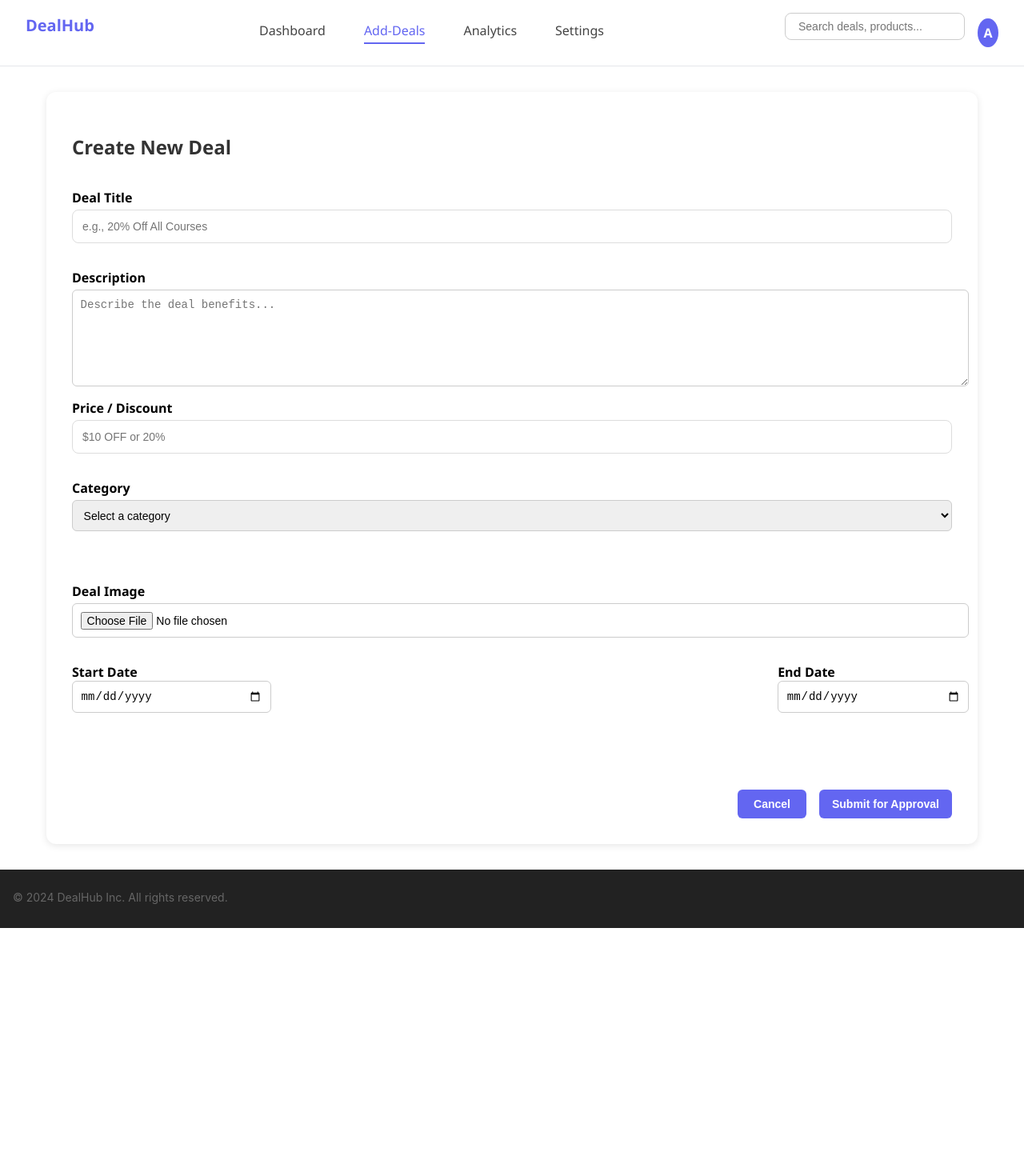
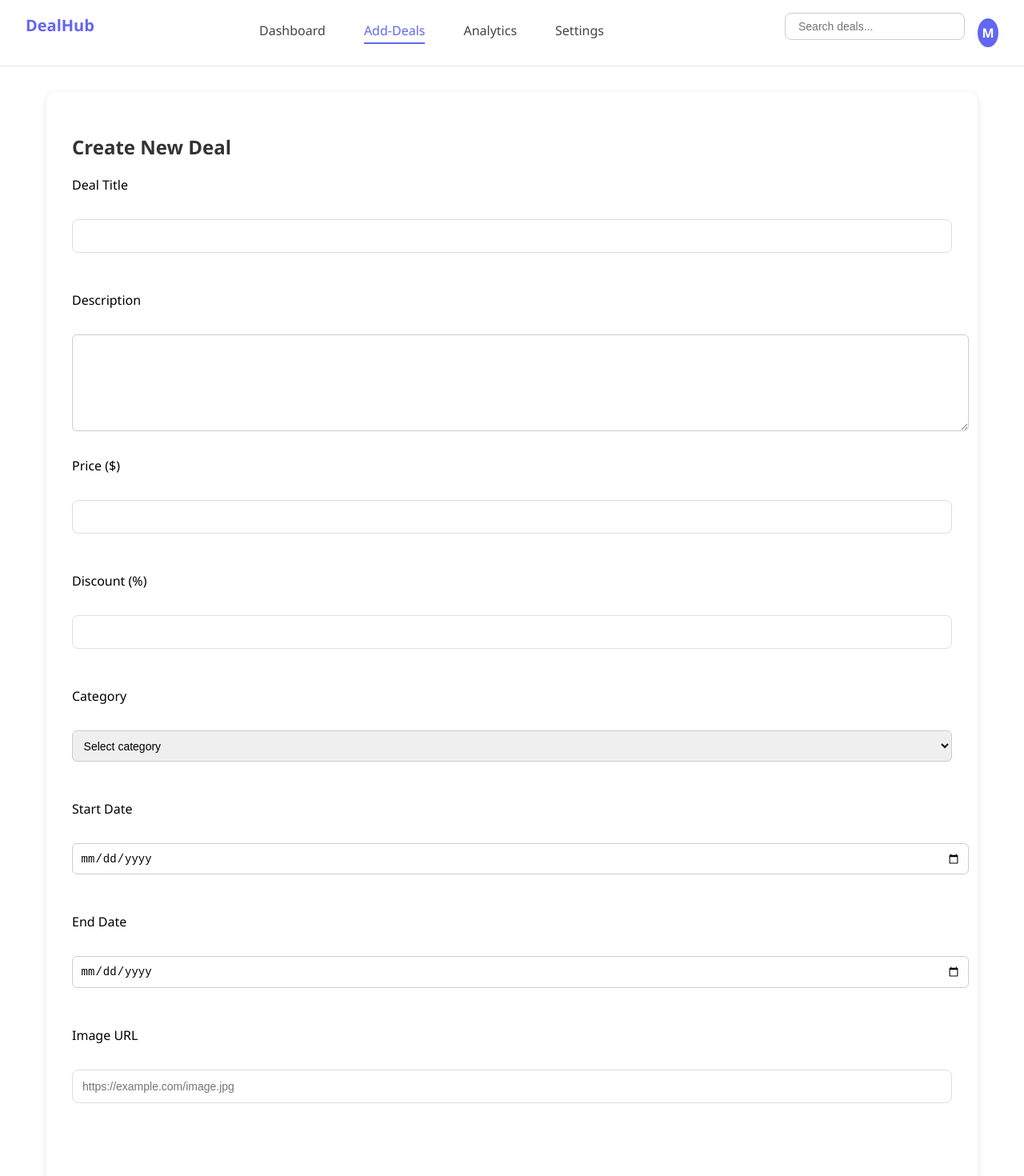
Before and after one commit to patelankeet2/Deal-Hub, a React (Create React App) app in the folder dealhub/: page /create-deal in a window 1280 px wide. Shown: the top 1470 px of the page at 80% size. Before the commit the page ends 1160 px from the top, so only its background shows below. Built offline with nearby package versions, Linux system fonts and the light colour scheme.

Commit message:
Updated create deal page and connected with database.

```diff
--- a/dealhub/src/components/CreateDeal.js
+++ b/dealhub/src/components/CreateDeal.js
@@ -1,6 +1,8 @@
 import React, { useState } from 'react';
 import './CreateDeal.css';
 import { useNavigate, useLocation } from 'react-router-dom';
+import { addDoc, collection, serverTimestamp } from 'firebase/firestore';
+import { db } from '../firebaseConfig';
 
 const CreateDeal = () => {
   const navigate = useNavigate();
@@ -10,37 +12,51 @@ const CreateDeal = () => {
     title: '',
     description: '',
     price: '',
+    discount: '',
     category: '',
     startDate: '',
     endDate: '',
-    image: null,
+    imageUrl: '',
   });
 
-  const [imagePreview, setImagePreview] = useState(null);
+  const [loading, setLoading] = useState(false);
 
   const handleChange = (e) => {
     const { name, value } = e.target;
-    setForm({ ...form, [name]: value });
+    setForm((prev) => ({ ...prev, [name]: value }));
   };
 
-  const handleImageChange = (e) => {
-    const file = e.target.files[0];
-    if (file) {
-      setForm({ ...form, image: file });
-      setImagePreview(URL.createObjectURL(file));
-    }
+  const handleSubmit = async (e) => {
+    e.preventDefault();
+    setLoading(true);
+
+    try {
+      const dealData = {
+        title: form.title,
+        description: form.description,
+        price: parseFloat(form.price),
+        discount: parseInt(form.discount),
+        category: form.category,
+        startDate: form.startDate,
+        endDate: form.endDate,
+        imageUrl: form.imageUrl,
+        topDeal: true,
+        createdAt: serverTimestamp(),
       };
 
-  const handleSubmit = (e) => {
-    e.preventDefault();
-    console.log('Deal Submitted:', form);
-    alert('Deal submitted for approval!');
+      await addDoc(collection(db, 'deals'), dealData);
+      alert('✅ Deal submitted successfully!');
       navigate('/merchant-dashboard');
+    } catch (error) {
+      console.error('❌ Submission error:', error.message);
+      alert('Error submitting deal: ' + error.message);
+    } finally {
+      setLoading(false);
+    }
   };
 
   return (
     <>
-      {/* Top Navbar */}
       <header className="navbar">
         <div className="logo">DealHub</div>
         <nav className="nav-links">
@@ -50,58 +66,68 @@ const CreateDeal = () => {
           <a href="/settings">Settings</a>
         </nav>
         <div className="search-profile">
-          <input type="text" placeholder="Search deals, products..." />
-          <div className="profile-circle">A</div>
+          <input type="text" placeholder="Search deals..." />
+          <div className="profile-circle">M</div>
         </div>
       </header>
 
       <div className="create-deal-container">
         <h2>Create New Deal</h2>
         <form className="deal-form" onSubmit={handleSubmit}>
-          <div className="deal-details">
           <label>Deal Title</label>
-            <input name="title" value={form.title} onChange={handleChange} required placeholder="e.g., 20% Off All Courses" />
+          <input name="title" value={form.title} onChange={handleChange} required />
 
           <label>Description</label>
-            <textarea name="description" value={form.description} onChange={handleChange} required placeholder="Describe the deal benefits..." />
+          <textarea name="description" value={form.description} onChange={handleChange} required />
 
-            <label>Price / Discount</label>
-            <input name="price" value={form.price} onChange={handleChange} required placeholder="$10 OFF or 20%" />
+          <label>Price ($)</label>
+          <input name="price" type="number" value={form.price} onChange={handleChange} required />
+
+          <label>Discount (%)</label>
+          <input name="discount" type="number" value={form.discount} onChange={handleChange} required />
 
           <label>Category</label>
           <select name="category" value={form.category} onChange={handleChange} required>
-              <option value="">Select a category</option>
-              <option value="courses">Courses</option>
-              <option value="ebooks">E-books</option>
-              <option value="services">Services</option>
+            <option value="">Select category</option>
+            <option value="Electronics">Electronics</option>
+            <option value="Food">Food</option>
+            <option value="Fashion">Fashion</option>
+            <option value="Books">Books</option>
           </select>
-          </div>
 
-          <div className="media-config">
-            <label>Deal Image</label>
-            <input type="file" accept="image/*" onChange={handleImageChange} />
-            {imagePreview && <img src={imagePreview} alt="Preview" className="preview-image" />}
-
-            <div className="date-fields">
-              <div>
           <label>Start Date</label>
           <input type="date" name="startDate" value={form.startDate} onChange={handleChange} required />
-              </div>
-              <div>
+
           <label>End Date</label>
           <input type="date" name="endDate" value={form.endDate} onChange={handleChange} required />
-              </div>
-            </div>
-          </div>
+
+          <label>Image URL</label>
+          <input
+            name="imageUrl"
+            type="url"
+            placeholder="https://example.com/image.jpg"
+            value={form.imageUrl}
+            onChange={handleChange}
+            required
+          />
+          {form.imageUrl && (
+            <img
+              src={form.imageUrl}
+              alt="Preview"
+              style={{ width: '200px', marginTop: '10px', borderRadius: '8px' }}
+            />
+          )}
 
           <div className="form-actions">
-            <button type="button" onClick={() => navigate('/merchant-dashboard')}>Cancel</button>
-            <button type="submit" className="save">Submit for Approval</button>
+            <button type="submit" className="save" disabled={loading}>
+              {loading ? 'Submitting...' : 'Submit Deal'}
+            </button>
           </div>
         </form>
       </div>
+
       <footer className="footer">
-        <p>© 2024 DealHub Inc. All rights reserved.</p>
+        <p>© 2025 DealHub. All rights reserved.</p>
       </footer>
     </>
   );
```
Lines whose indentation alone changed are shown as unchanged.
